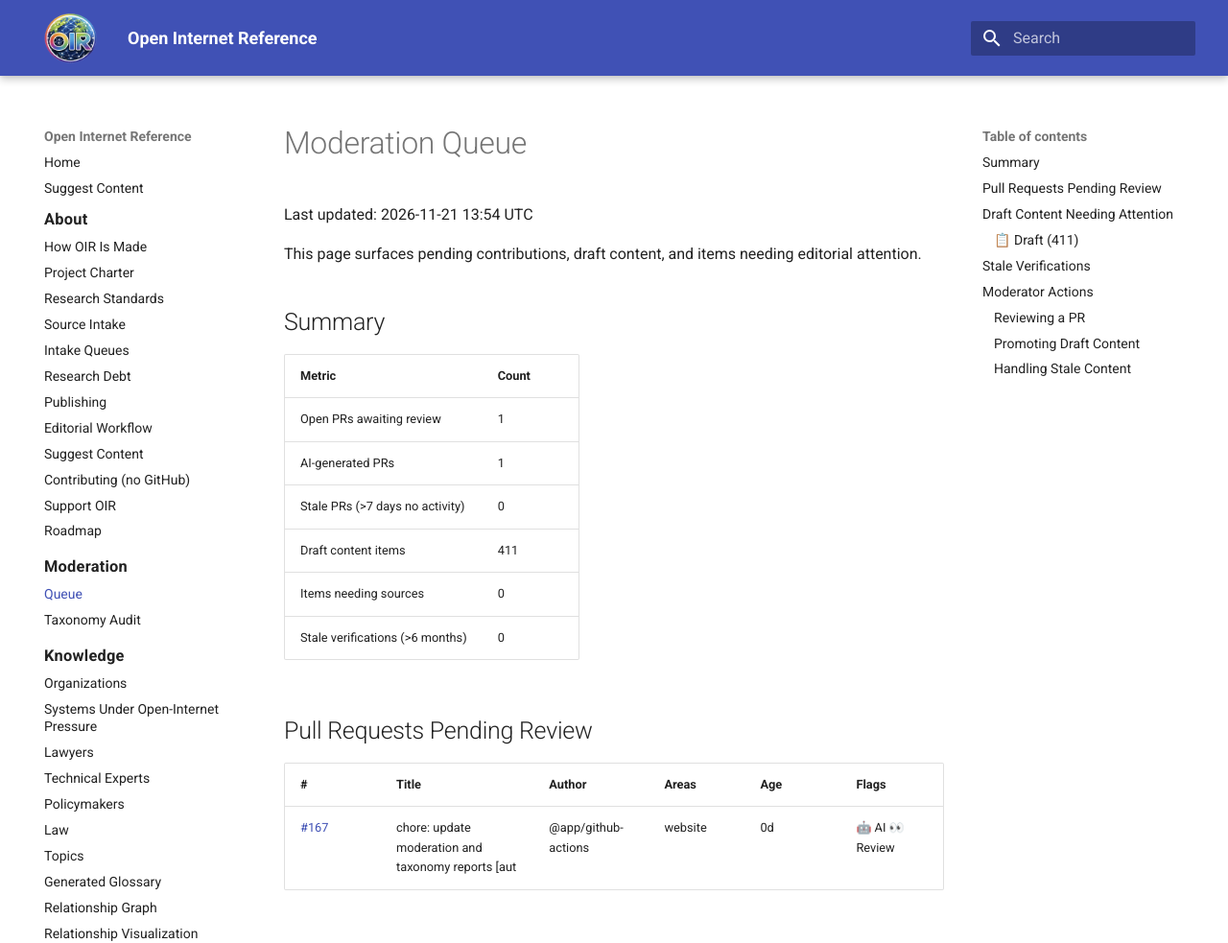
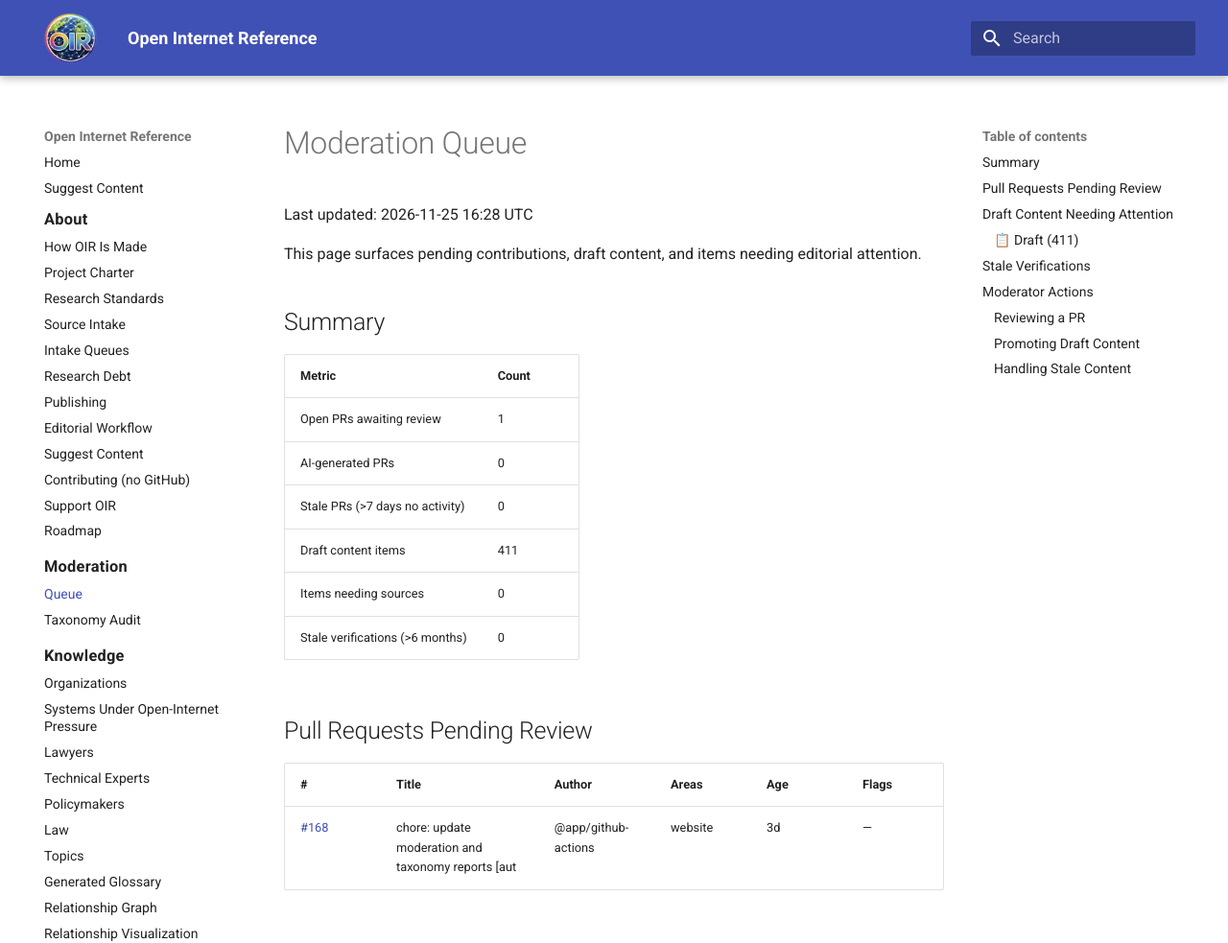
Before and after one commit to itsmeront/open-internet-reference, an MkDocs documentation site: the page built from website/generated/moderation.md, in a window 1280 px wide and 1400 px high. Shown: the top 983 px of the window at 96% size. Built offline with MkDocs 1.6.1 and Material for MkDocs 9.7.7, drawn with Linux system fonts in a browser that asks for light colours.

Commit message:
chore: update moderation and taxonomy reports [automated]

```diff
--- a/website/generated/moderation.md
+++ b/website/generated/moderation.md
@@ -1,6 +1,6 @@
 # Moderation Queue
 
-Last updated: 2026-11-21 13:54 UTC
+Last updated: 2026-11-25 16:28 UTC
 
 This page surfaces pending contributions, draft content, and items needing editorial attention.
 
@@ -9,7 +9,7 @@ This page surfaces pending contributions, draft content, and items needing edito
 | Metric | Count |
 |--------|-------|
 | Open PRs awaiting review | 1 |
-| AI-generated PRs | 1 |
+| AI-generated PRs | 0 |
 | Stale PRs (>7 days no activity) | 0 |
 | Draft content items | 411 |
 | Items needing sources | 0 |
@@ -19,7 +19,7 @@ This page surfaces pending contributions, draft content, and items needing edito
 
 | # | Title | Author | Areas | Age | Flags |
 |---|-------|--------|-------|-----|-------|
-| [#167](https://github.com/itsmeront/open-internet-reference/pull/167) | chore: update moderation and taxonomy reports [aut | @app/github-actions | website | 0d | 🤖 AI 👀 Review |
+| [#168](https://github.com/itsmeront/open-internet-reference/pull/168) | chore: update moderation and taxonomy reports [aut | @app/github-actions | website | 3d | — |
 
 ## Draft Content Needing Attention
 
```
Also changed, not shown: website/generated/taxonomy-audit.md (+1 -1 lines), 2 other files.
